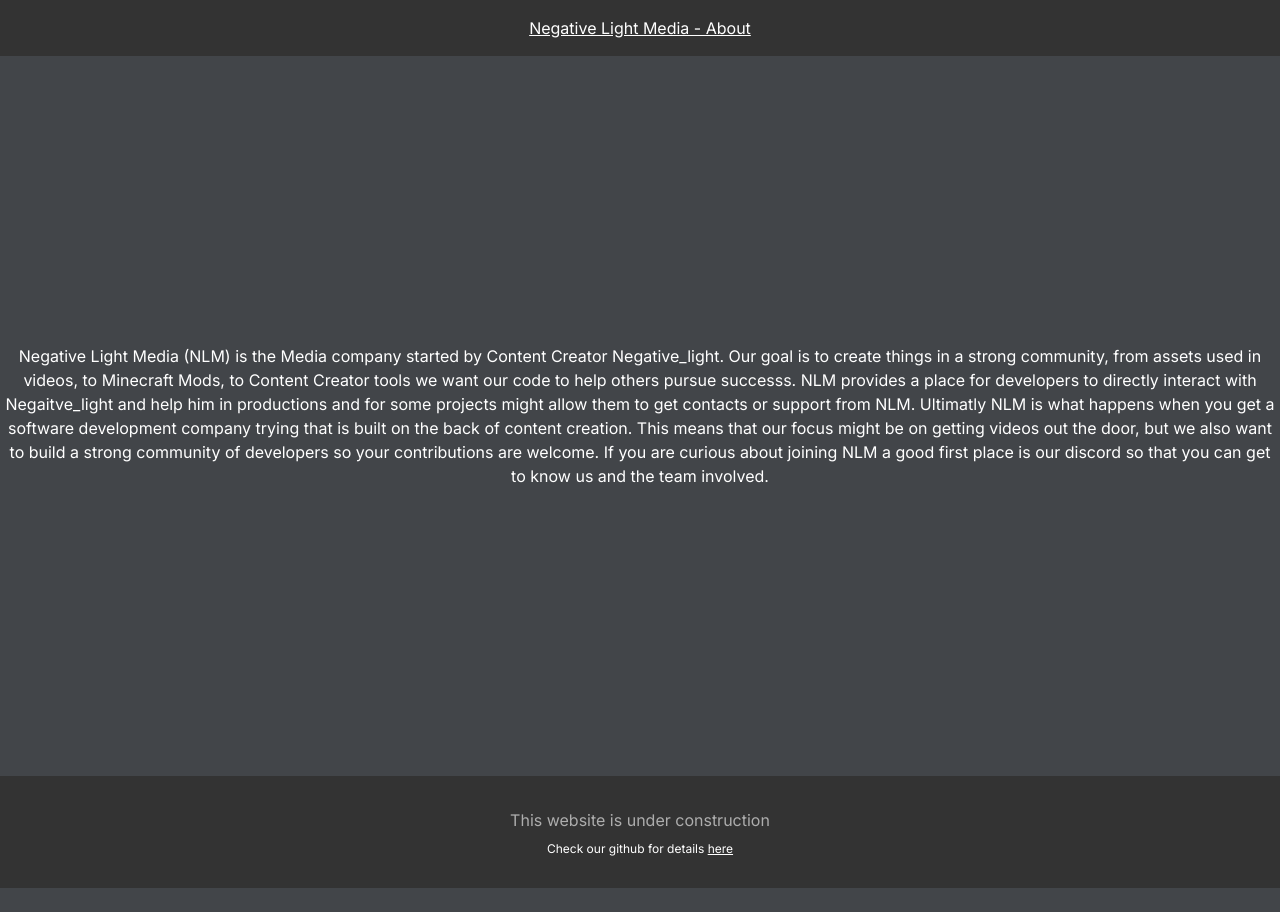
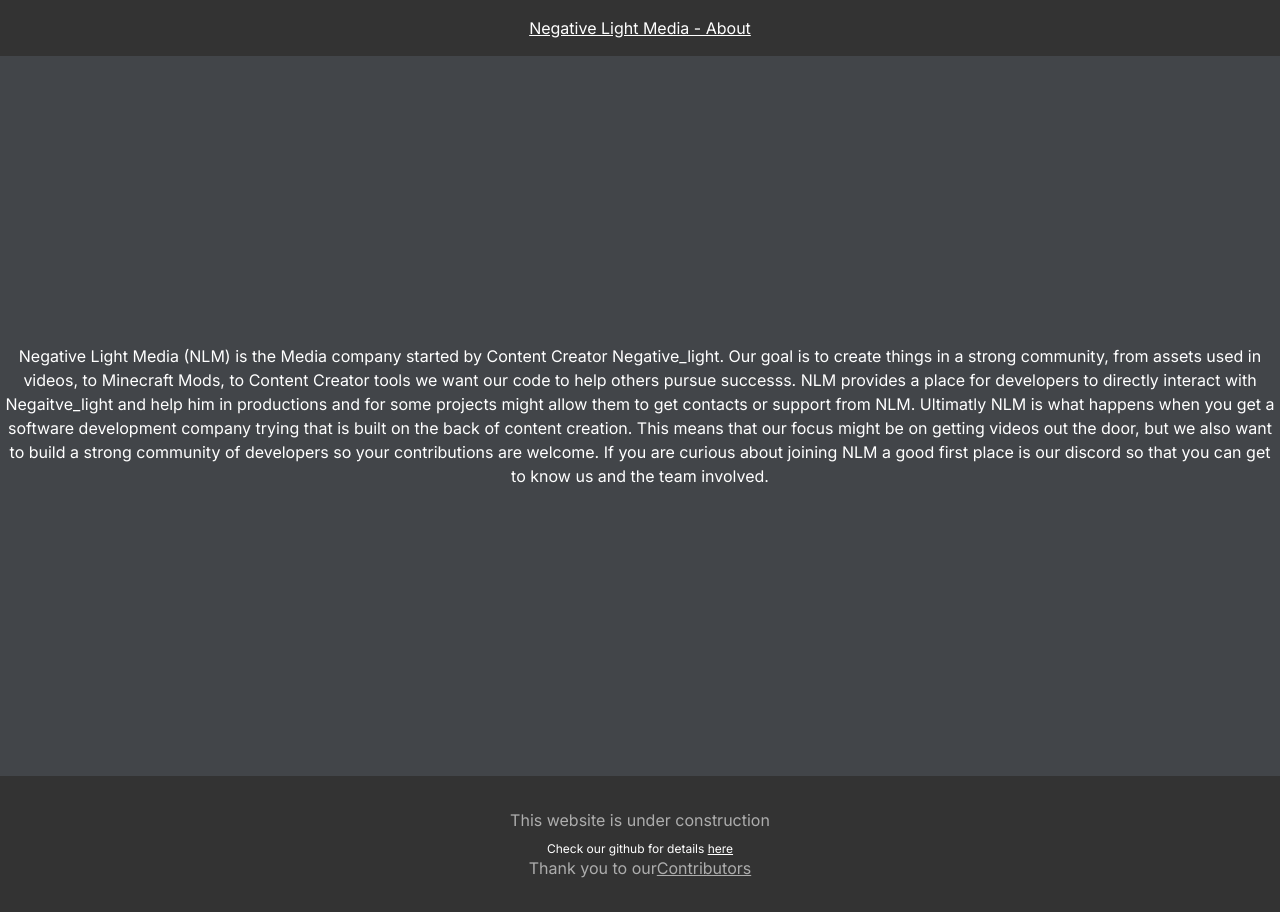
Before and after one commit to negative-light-media/www.negative-light.com, a Next.js app: page /about in a window 1280 px wide. Before the commit the page ends 888 px from the top, so only its background shows below. Built offline with nearby package versions, Linux system fonts and the light colour scheme.

Commit message:
Added contributors page link to about page

```diff
--- a/src/app/about/page.tsx
+++ b/src/app/about/page.tsx
@@ -31,7 +31,17 @@
 <footer>
     <article>
       <h4>This website is under construction</h4>
-      <p><sub>Check our github for details <a href="https://github.com/negative-light-media/www.negative-light.com"><u color="blue">here</u></a></sub></p>
+              <p>
+                <sub>Check our github for details <a href="https://github.com/negative-light-media/www.negative-light.com">
+                  <u color="blue">here</u>
+                </a>
+                </sub>
+              </p>
+              <h4>Thank you to our
+                <a href='/contributors'>
+                  <u>Contributors</u>
+                </a>
+              </h4>
     </article>
   </footer>
 </center>
```
